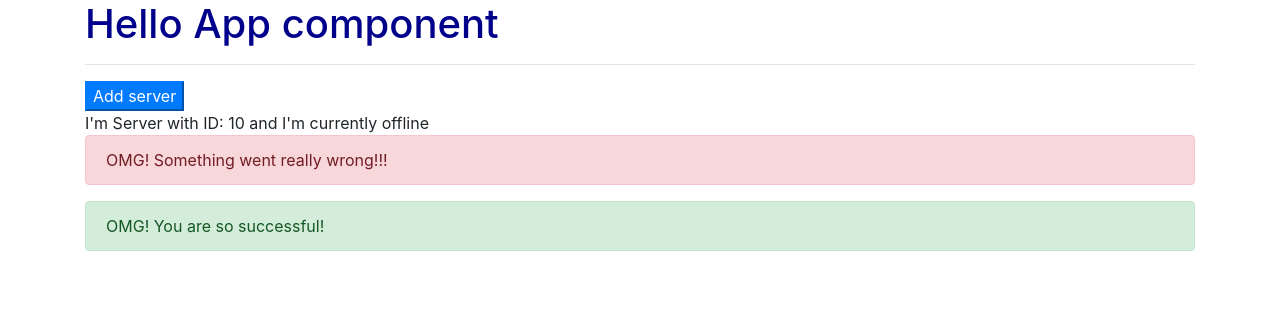
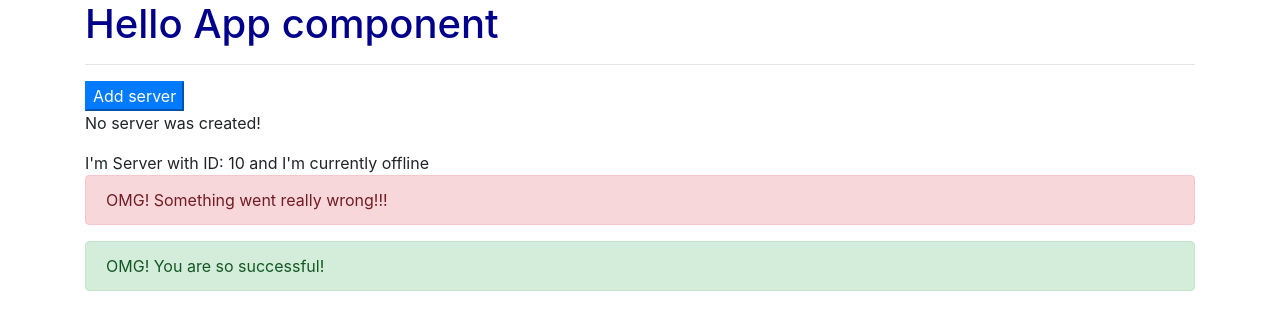
Before and after one commit to frogThanos/my-first-angular-app, an Angular app: page / in a window 1280 px wide. Shown: the top 330 px of the page. Built offline with nearby package versions, Linux system fonts and the light colour scheme.

Commit message:
event binding

```diff
--- a/src/app/servers/servers.component.html
+++ b/src/app/servers/servers.component.html
@@ -2,7 +2,9 @@
   class="btn-primary"
   type="button"
   [disabled]="!allowNewServer"
+  (click)="onCreateServer()"
 >
   Add server
 </button>
+<p [innerText]="serverCreationStatus"></p>
 <app-server></app-server>
--- a/src/app/servers/servers.component.ts
+++ b/src/app/servers/servers.component.ts
@@ -7,14 +7,19 @@ import { Component, OnInit } from '@angular/core';
 })
 export class ServersComponent implements OnInit {
   allowNewServer: boolean = false;
-
+  serverCreationStatus: string = 'No server was created!';
   constructor() {
     setTimeout(() => {
       this.allowNewServer = true;
+      console.log('allowNewServer');
     }, 2000);
   }
 
   ngOnInit() {
   }
 
+  onCreateServer = (): void => {
+    this.serverCreationStatus = 'Server was created!';
+  };
+
 }
--- a/src/tslint.json
+++ b/src/tslint.json
@@ -13,6 +13,7 @@
             "app",
             "kebab-case"
         ],
-      "no-inferrable-types": false
+      "no-inferrable-types": false,
+      "semicolon": [false, "always"]
     }
 }
```
